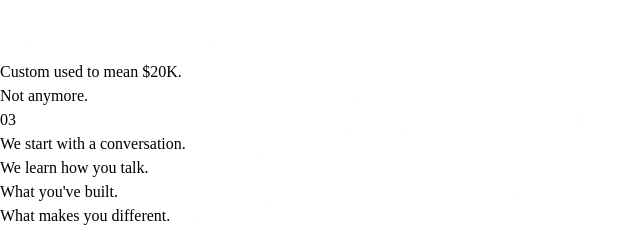
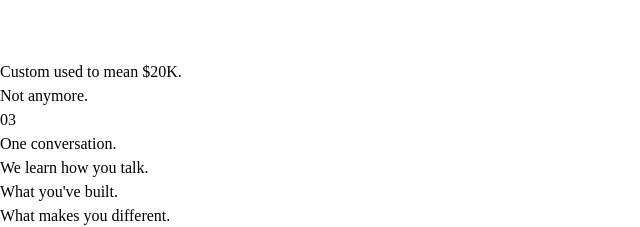
Before and after one commit to solohb5/solo-landing, a React (Vite) app in the folder client/: page / in a window 1280 px wide. Shown: the part 900-1127 px from the top of the page, without its empty margins (0-640 px from the left). Built offline with nearby package versions, Linux system fonts and the light colour scheme.

Commit message:
Update Section 03 headline to 'One conversation.'

```diff
--- a/client/src/pages/LandingPage.tsx
+++ b/client/src/pages/LandingPage.tsx
@@ -162,9 +162,9 @@ export default function LandingPage() {
             whileInView={{ opacity: 1, y: 0 }}
             viewport={{ once: true }}
             transition={{ duration: 0.8, delay: 0.2 }}
-            className="font-body font-extrabold text-[10vw] md:text-[7vw] leading-[0.85] text-solo-text uppercase tracking-tight"
+            className="font-body font-extrabold text-[12vw] md:text-[9vw] leading-[0.85] text-solo-text uppercase tracking-tight"
           >
-            We start with a conversation.
+            One conversation.
           </motion.h2>
 
           {/* Stacked Details */}
```
